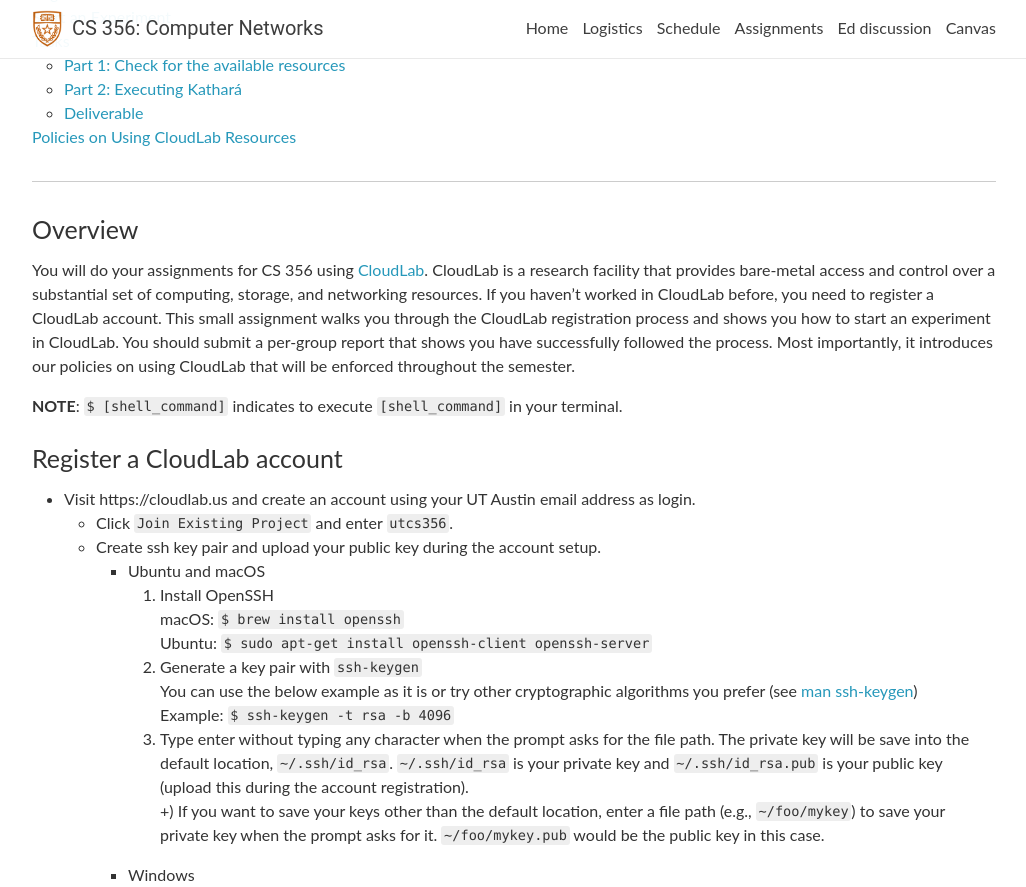
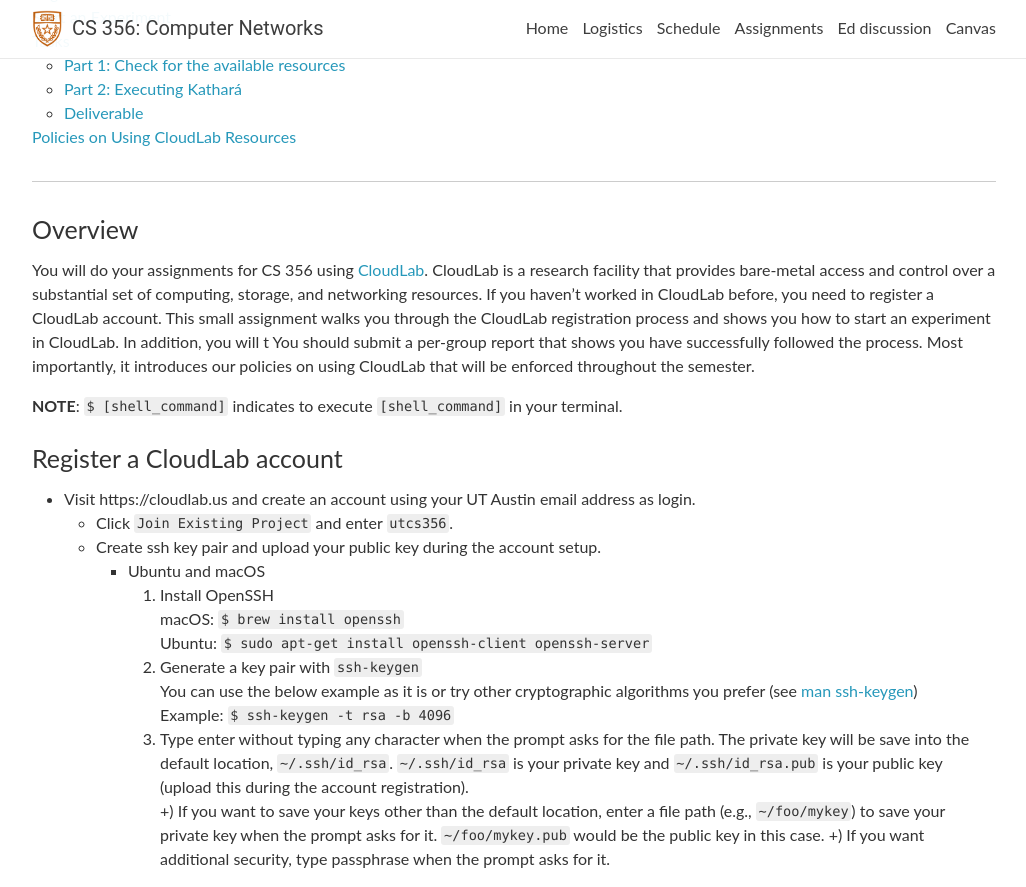
Before and after one commit to utcs356/sp25, a Jekyll site: the page built from _pages/0_cloulab_kathara.md, in a window 1280 px wide and 1400 px high, scrolled down 298 px, cut to the strip 0-887 px from the top of the window. Shown: the whole strip, without its empty margins (126-1152 px from the left). Built offline with Jekyll 4.4.1, drawn with Linux system fonts in a browser that asks for light colours; nearby versions of some CDN libraries; comment, search, counter and statistics services are not loaded; some of the changed text lies outside the part shown.

Commit message:
Minor updates

```diff
--- a/_pages/0_cloulab_kathara.md
+++ b/_pages/0_cloulab_kathara.md
@@ -14,7 +14,7 @@ title: "Assignment 0: Cloudlab and Kathara"
 
 ### Overview
 You will do your assignments for CS 356 using  [CloudLab](http://cloudlab.us/). CloudLab is a research facility that provides bare-metal access and control over a substantial set of computing, storage, and networking resources. If you haven’t worked in CloudLab before, you need to register a CloudLab account.
-This small assignment walks you through the CloudLab registration process and shows you how to start an experiment in CloudLab.
+This small assignment walks you through the CloudLab registration process and shows you how to start an experiment in CloudLab. In addition, you will t
 You should submit a per-group report that shows you have successfully followed the process.
 Most importantly, it introduces our policies on using CloudLab that will be enforced throughout the semester.
 
@@ -33,6 +33,8 @@ Most importantly, it introduces our policies on using CloudLab that will be enfo
 			Example: `$ ssh-keygen -t rsa -b 4096`
 			3. Type enter without typing any character when the prompt asks for the file path. The private key will be save into the default location, `~/.ssh/id_rsa`. `~/.ssh/id_rsa` is your private key and `~/.ssh/id_rsa.pub` is your public key (upload this during the account registration).\\
 			+) If you want to save your keys other than the default location, enter a file path (e.g., `~/foo/mykey`) to save your private key when the prompt asks for it. `~/foo/mykey.pub` would be the public key in this case.
+			+) If you want additional security, type passphrase when the prompt asks for it.
+
 		* Windows
 			1. Install [MobaXterm](https://mobaxterm.mobatek.net/download-home-edition.html) and execute it.
 			2. Click on Tools>MobaKeyGen
@@ -41,6 +43,7 @@ Most importantly, it introduces our policies on using CloudLab that will be enfo
 			![windows_keygen_2]({{site.baseurl}}/assets/img/assignments/assignment0/windows_keygen_2.png)
 			4. Move your cursor to generate random numbers. If you don't the key will not be generated.
 			5. Copy and paste the generated public key to the account setup page. Save your public and private key to your preferred location.
+			+) If you want additional security, type `Key passphrase` before saving the keys.
 			![windows_keygen_3]({{site.baseurl}}/assets/img/assignments/assignment0/windows_keygen_3.png)
 
 * If you already have an account, click your username at the top right corner and then select `Start/Join Project` and type `utcs356` into the ProjectID field.
@@ -115,6 +118,7 @@ Each terminal is connected to the virtual network device on the virtual network
 Run `$ ifconfig` to identify the network interfaces and their IP addresses on each device (terminal). ([man ifconfig](https://man7.org/linux/man-pages/man8/ifconfig.8.html))
 **Report** the IP address of the network interface attached to each device.
 
+**NOTE:** Don't forget `$ kathara lclean` when your Kathara experiment is done.
 **NOTE:** You should follow these steps to run Kathará commands throughout the assignments.
 
 #### Deliverable
```
